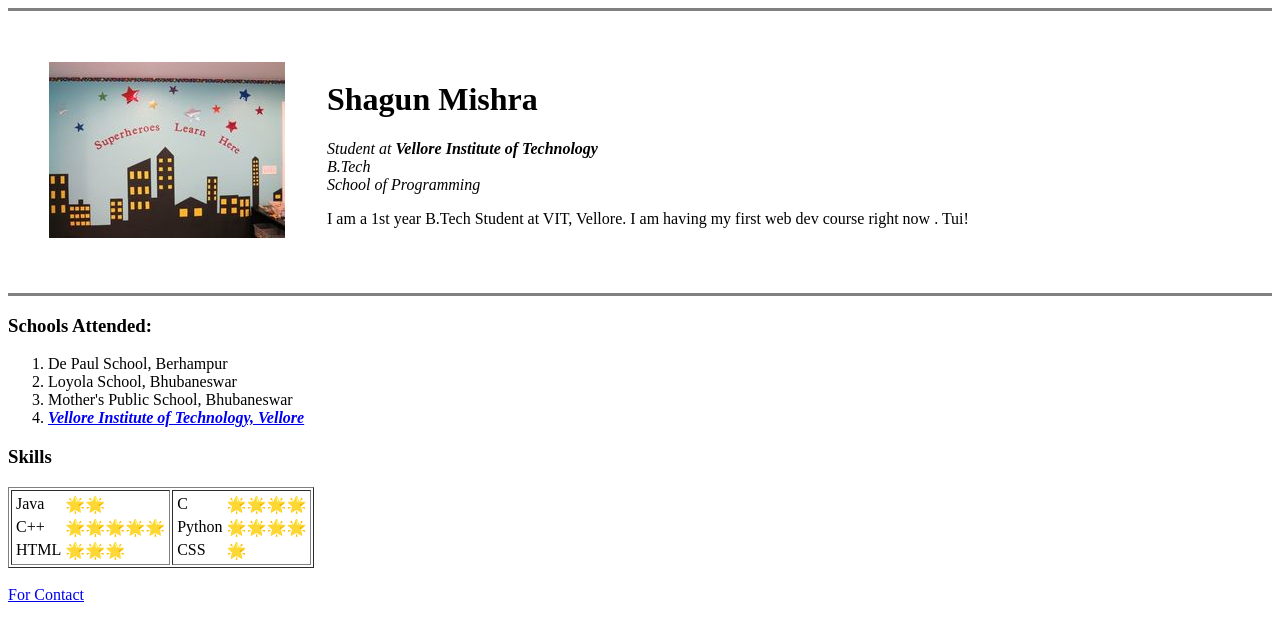
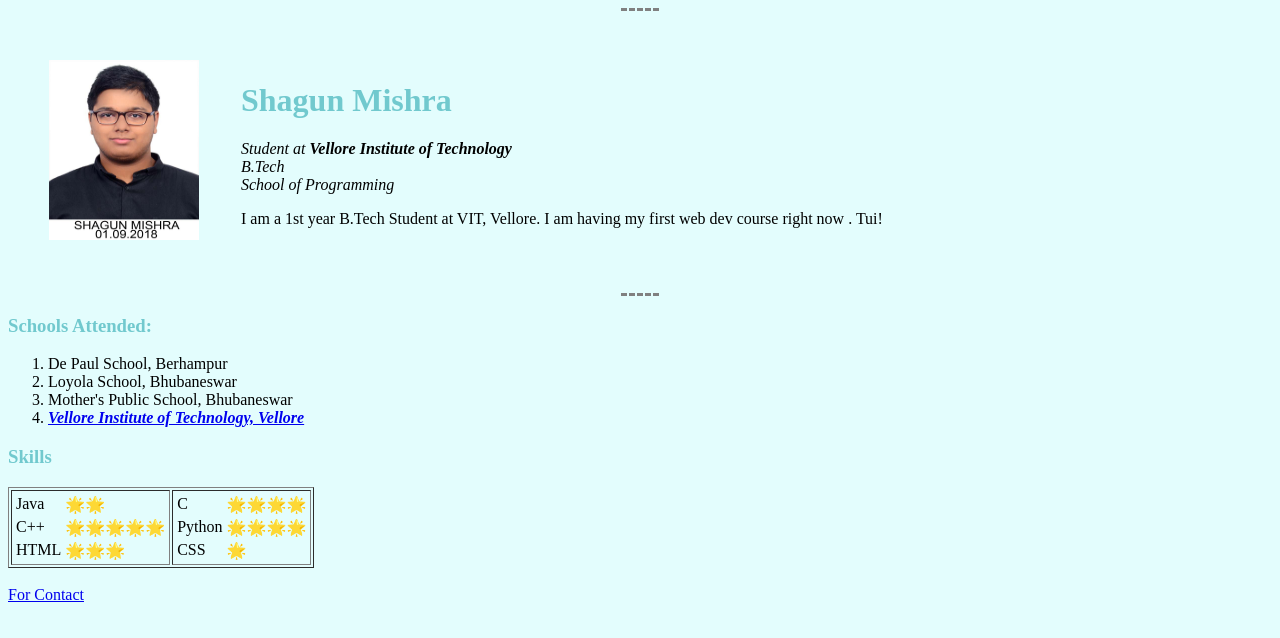
Before and after one commit to MordredGit/firstpage, a plain HTML site: page index.html in a window 1280 px wide. Drawn offline with Linux system fonts and the light colour scheme.

Commit message:
Add files via upload

```diff
--- /dev/null
+++ b/CSS/styles.css
@@ -0,0 +1,26 @@
+body
+{
+  background-color: #e3fdfd ;
+}
+img
+{
+  height: 180px;
+  width: 150px;
+}
+
+hr
+{
+  border: none;
+  border-top: 3px dashed gray ;
+  width: 3%;
+}
+
+h1
+{
+  color: #71c9ce ;
+}
+
+h3
+{
+  color: #71c9ce ;
+}
--- a/index.html
+++ b/index.html
@@ -6,14 +6,15 @@
   <meta name="viewport" content="width=device-width, initial-scale=1.0">
   <meta http-equiv="X-UA-Compatible" content="ie=edge">
   <title> Shagun's First Page </title>
+  <link rel="stylesheet" href="CSS/styles.css">
 </head>
 
-<body>
+<body> <!--Inline CSS-->
 
-  <hr size="3" noshade>
+  <hr>
   <table cellspacing="40">
     <tr>
-      <td><img src="example.jpg" alt="This is example of an image"></td>
+      <td><img src="Shagun.jpg" alt="Shagun's profile picture"></td>
       <td>
         <h1>Shagun Mishra</h1>
         <p><em>Student at <strong>Vellore Institute of Technology</strong>
@@ -23,7 +24,7 @@
     </tr>
   </table>
 
-  <hr size="3" noshade>
+  <hr>
   <h3>Schools Attended: </h3>
   <ol>
     <li>De Paul School, Berhampur</li>
```
Also changed, not shown: Contact.html (+3 -2 lines), Shagun.jpg (added), low_res_image.jpg (added).
